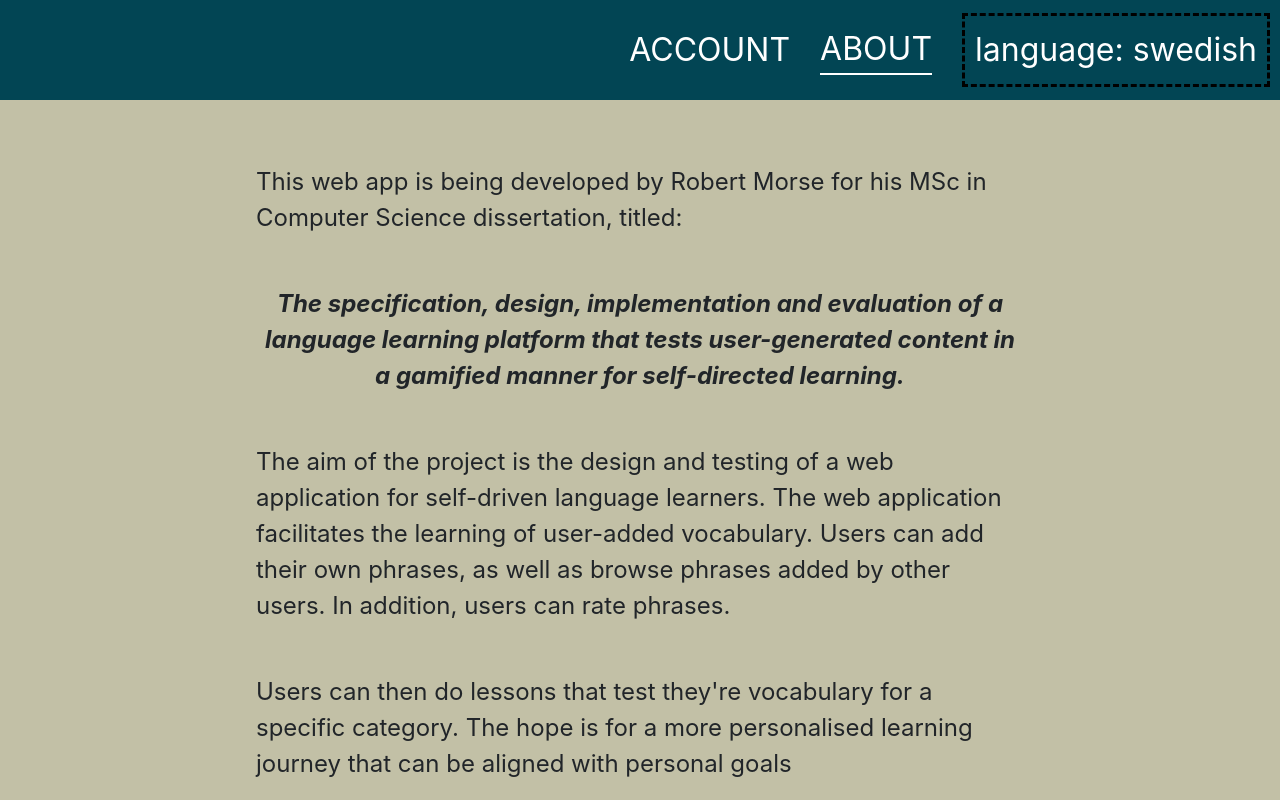
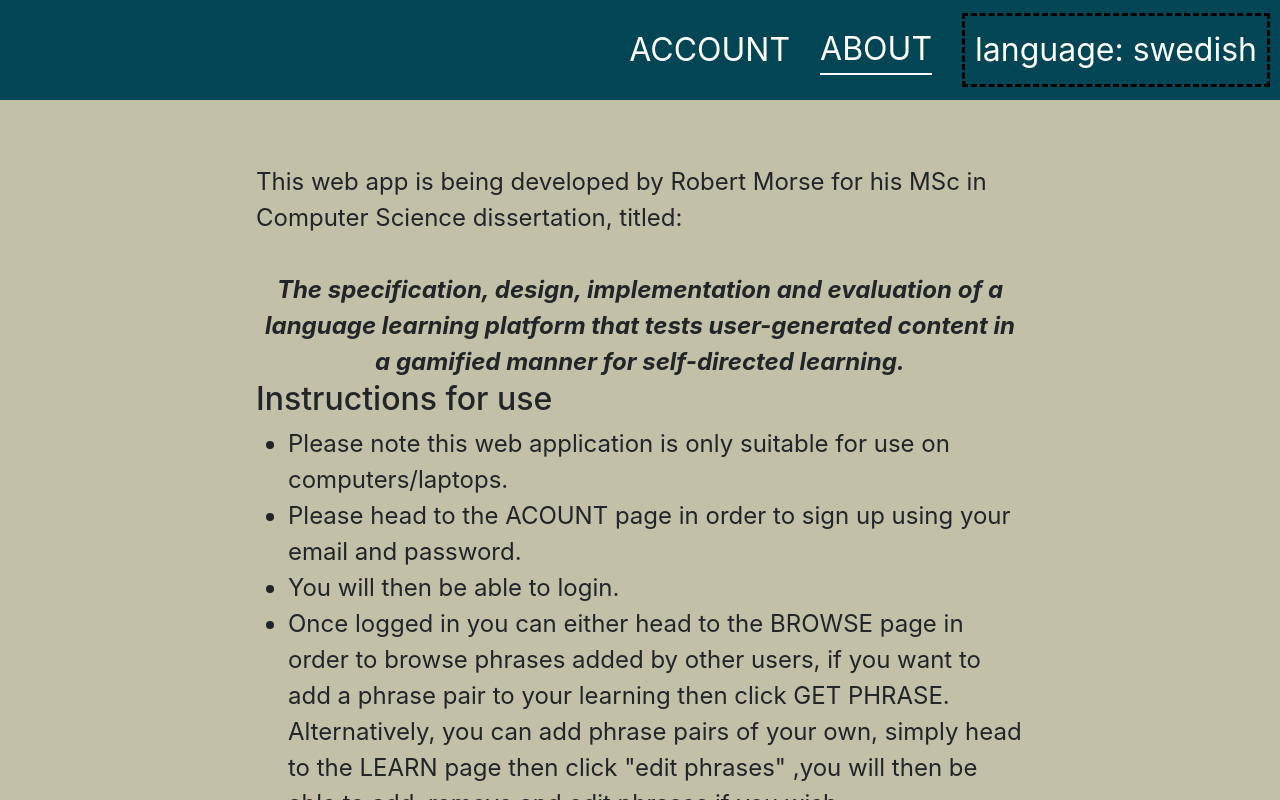
Before and after one commit to Robbie632/mastersDissertation, a React (Create React App) app in the folder frontend/: page / in a window 1280 px wide. Both pictures are taken after a click on the element "ABOUT". Shown: the top 800 px of the page. Built offline with nearby package versions, Linux system fonts and the light colour scheme.

Commit message:
added instructions to about page

```diff
--- a/frontend/src/App.js
+++ b/frontend/src/App.js
@@ -6,7 +6,6 @@ import Browse from "./components/Browse";
 import Account from "./components/Account";
 import SignUp from "./components/Signup";
 import About from "./components/About";
-import Example from "./reddit";
 import React, { useState, useEffect } from "react";
 
 function App() {
--- a/frontend/src/components/About.js
+++ b/frontend/src/components/About.js
@@ -6,25 +6,39 @@ export default function About() {
     <div>
       <div className="about-text">
         <div>
+        <div>
           This web app is being developed by Robert Morse for his MSc in
-          Computer Science dissertation, titled:
-        </div>
+            Computer Science dissertation, titled:
+          </div>
+          <br></br>
         <div className="title">
           The specification, design, implementation and evaluation of a language
           learning platform that tests user-generated content in a gamified
           manner for self-directed learning.
         </div>
-
-        <div>
-          The aim of the project is the design and testing of a web application
-          for self-driven language learners. The web application facilitates the
-          learning of user-added vocabulary. Users can add their own phrases,
-          as well as browse phrases added by other users. In addition, users can rate phrases.
-        </div>
-        <div>
-          Users can then do lessons that test they're vocabulary
-          for a specific category. The hope is for a more
-          personalised learning journey that can be aligned with personal goals
+          <h2>Instructions for use</h2>
+          <ul>
+            <li>
+              Please note this web application is only suitable for use on computers/laptops.
+            </li>
+            <li>
+              Please head to the ACOUNT page in order to sign up using your
+              email and password.
+            </li>
+            <li>You will then be able to login.</li>
+            <li>
+              Once logged in you can either head to the BROWSE page in order to
+              browse phrases added by other users, if you want to add a phrase
+              pair to your learning then click GET PHRASE. Alternatively, you
+              can add phrase pairs of your own, simply head to the LEARN page
+              then click "edit phrases" ,you will then be able to add, remove and
+              edit phrases if you wish.
+            </li>
+            <li>
+              In order to practise phrase pair translations, simply navigate to
+              the LEARN page and select the category you would like to practise.
+            </li>
+          </ul>
         </div>
       </div>
     </div>
--- a/frontend/src/components/EditCategory.js
+++ b/frontend/src/components/EditCategory.js
@@ -144,7 +144,7 @@ export default function EditCategory({
       <div id="edit-category-container-2">
         <div className={"category-status"}>
           {category.toUpperCase()}
-          <div onClick={() => setEdit("")}>
+          <div className="close" onClick={() => setEdit("")}>
             <IconContext.Provider
               value={{
                 size: 48,
--- a/frontend/src/styles/editcategory.css
+++ b/frontend/src/styles/editcategory.css
@@ -13,6 +13,9 @@
 }
 
 .add-category{
+  cursor: pointer;
+}
+.close{
   cursor: pointer;
 }
 
```
